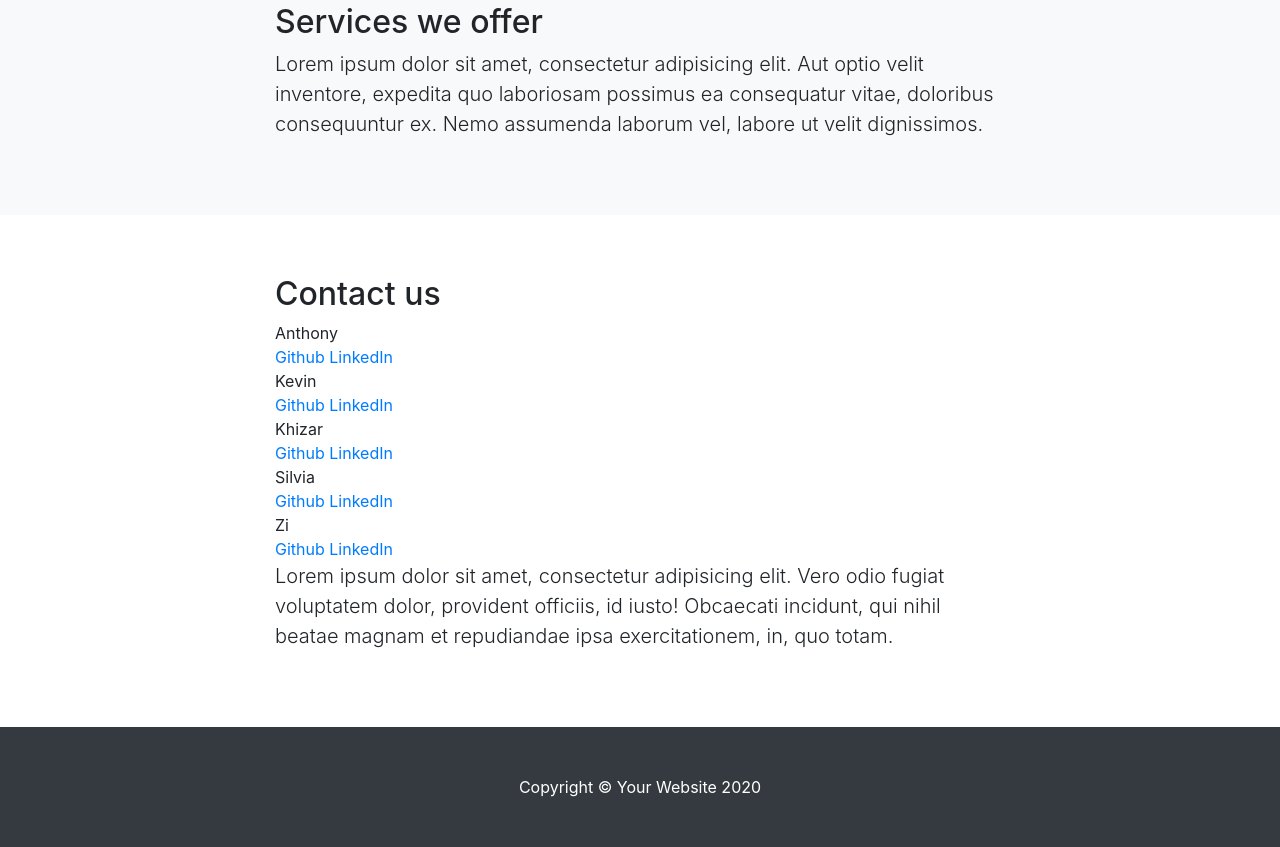
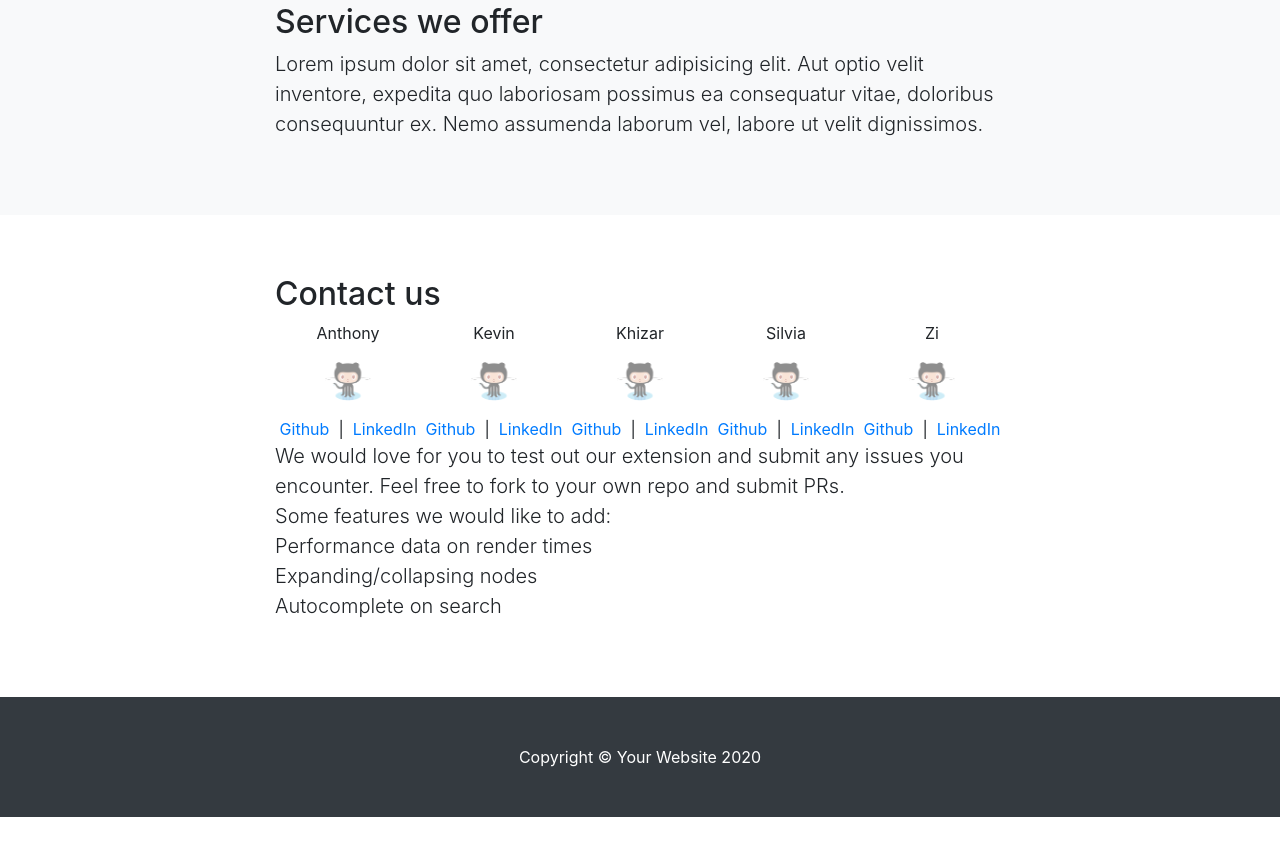
Before and after one commit to anthonylee2797/totalrecoiljs-site, a website with bundled scripts: page index.html in a window 1280 px wide. Shown: the part 861-1708 px from the top of the page. After the commit the page ends 1678 px from the top, so only its background shows below. Built offline with nearby package versions, Linux system fonts and the light colour scheme.

Commit message:
contact layout first draft

```diff
--- a/css/scrolling-nav.css
+++ b/css/scrolling-nav.css
@@ -25,3 +25,47 @@ section {
   padding: 0px;
   margin: 0px;
 }
+
+
+/* contact section css */
+.author-profiles {
+  display: flex;
+  justify-content: space-around;
+  /* border: dotted; */
+}
+
+.each-profile {
+  display: flex;
+  flex-direction: column;
+  align-items: center;
+  /* border: dotted; */
+}
+
+.author-name {
+
+}
+
+.profile-pic {
+  display: block;
+
+  border-radius: 65% 70%;
+  width: 5em;
+  padding: 1em;
+  opacity: .5;
+  transition: 1.5s;
+}
+.profile-pic:hover {
+  opacity: 1;
+  transition-property: all;
+  transition-duration: 1.5s;
+  transition-timing-function: ease;
+  transition-delay: 0s;
+}
+
+.contact-links {
+  display: flex;
+}
+
+.author-link {
+
+}
--- a/index.html
+++ b/index.html
@@ -94,36 +94,65 @@
 
             <div class="each-profile">
               <div class="author-name">Anthony</div>
-              <a href="#githublink" target="_blank" class="author-link">Github</a>
-              <a href="#githublink" target="_blank" class="author-link">LinkedIn</a>
+              <img src="./img/Octocat.png" class="profile-pic" alt="contributor profile picture">
+              <div class="contact-links">
+                <a href="#githublink" target="_blank" class="author-link">Github</a>
+                &nbsp; | &nbsp;
+                <a href="#LinkedInlink" target="_blank" class="author-link">LinkedIn</a>
+              </div>
             </div> <!-- closing tag: each-profile section -->
 
             <div class="each-profile">
               <div class="author-name">Kevin</div>
-              <a href="#githublink" target="_blank" class="author-link">Github</a>
-              <a href="#githublink" target="_blank" class="author-link">LinkedIn</a>
+              <img src="./img/Octocat.png" class="profile-pic" alt="contributor profile picture">
+              <div class="contact-links">
+                <a href="#githublink" target="_blank" class="author-link">Github</a>
+                &nbsp; | &nbsp;
+                <a href="#LinkedInlink" target="_blank" class="author-link">LinkedIn</a>
+              </div>
             </div> <!-- closing tag: each-profile section -->
 
             <div class="each-profile">
               <div class="author-name">Khizar</div>
-              <a href="#githublink" target="_blank" class="author-link">Github</a>
-              <a href="#githublink" target="_blank" class="author-link">LinkedIn</a>
+              <img src="./img/Octocat.png" class="profile-pic" alt="contributor profile picture">
+              <div class="contact-links">
+                <a href="#githublink" target="_blank" class="author-link">Github</a>
+                &nbsp; | &nbsp;
+                <a href="#LinkedInlink" target="_blank" class="author-link">LinkedIn</a>
+              </div>
             </div> <!-- closing tag: each-profile section -->
 
             <div class="each-profile">
               <div class="author-name">Silvia</div>
-              <a href="#githublink" target="_blank" class="author-link">Github</a>
-              <a href="#githublink" target="_blank" class="author-link">LinkedIn</a>
+              <img src="./img/Octocat.png" class="profile-pic" alt="contributor profile picture">
+              <div class="contact-links">
+                <a href="#githublink" target="_blank" class="author-link">Github</a>
+                &nbsp; | &nbsp;
+                <a href="#LinkedInlink" target="_blank" class="author-link">LinkedIn</a>
+              </div>
             </div> <!-- closing tag: each-profile section -->
 
             <div class="each-profile">
               <div class="author-name">Zi</div>
-              <a href="#githublink" target="_blank" class="author-link">Github</a>
-              <a href="#githublink" target="_blank" class="author-link">LinkedIn</a>
+              <img src="./img/Octocat.png" class="profile-pic" alt="contributor profile picture">
+              <div class="contact-links">
+                <a href="#githublink" target="_blank" class="author-link">Github</a>
+                &nbsp; | &nbsp;
+                <a href="#LinkedInlink" target="_blank" class="author-link">LinkedIn</a>
+              </div>
             </div> <!-- closing tag: each-profile section -->
 
           </div>  <!-- closing tag: author-profile section -->
-          <p class="lead">Lorem ipsum dolor sit amet, consectetur adipisicing elit. Vero odio fugiat voluptatem dolor, provident officiis, id iusto! Obcaecati incidunt, qui nihil beatae magnam et repudiandae ipsa exercitationem, in, quo totam.</p>
+          <p class="lead">We would love for you to test out our extension and submit any issues you encounter.
+            Feel free to fork to your own repo and submit PRs.
+            <br />
+            Some features we would like to add:
+            <br />
+            Performance data on render times
+            <br />
+            Expanding/collapsing nodes
+            <br />
+            Autocomplete on search</p>
         </div>
       </div>
     </div>
```
Also changed, not shown: img/Octocat.png (added).
